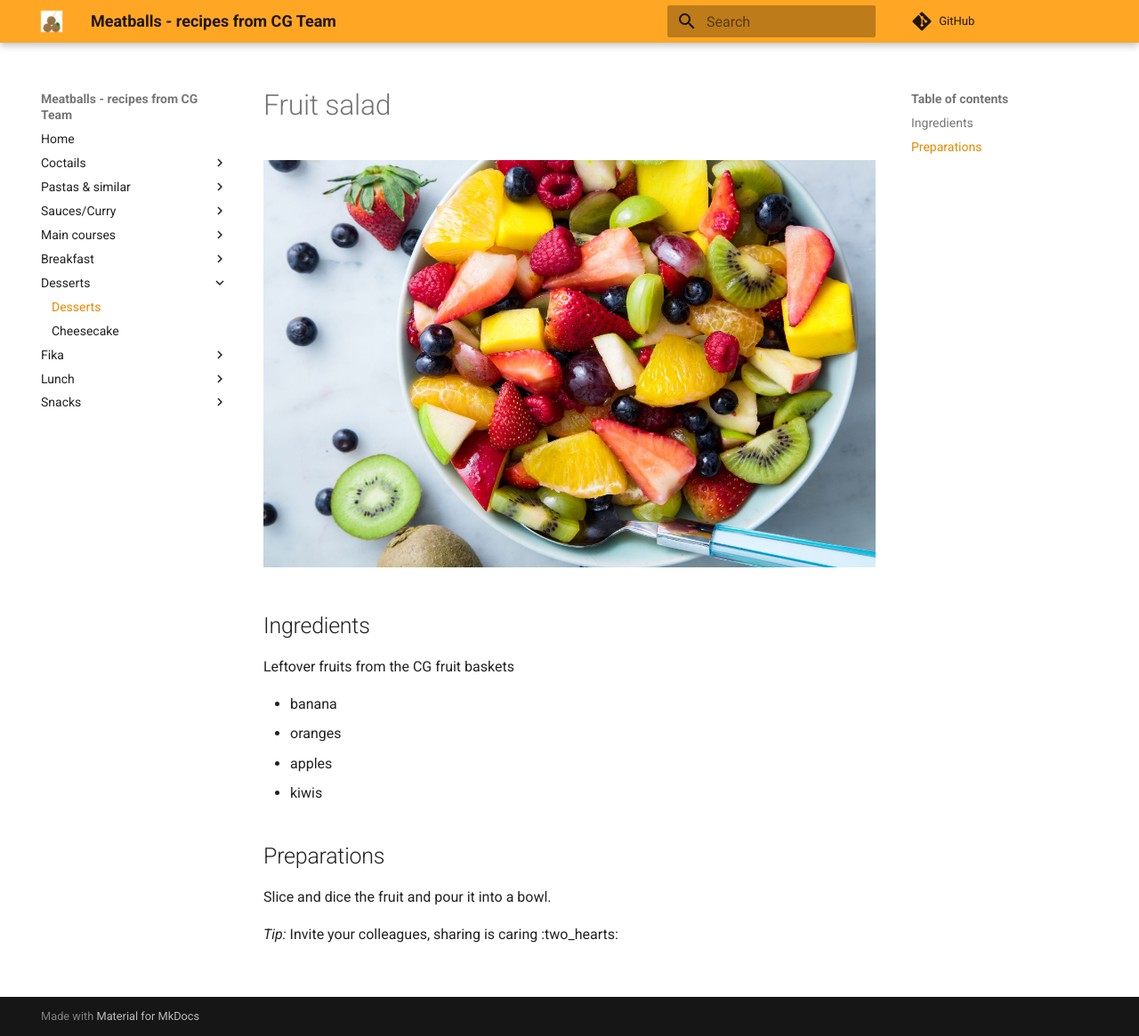
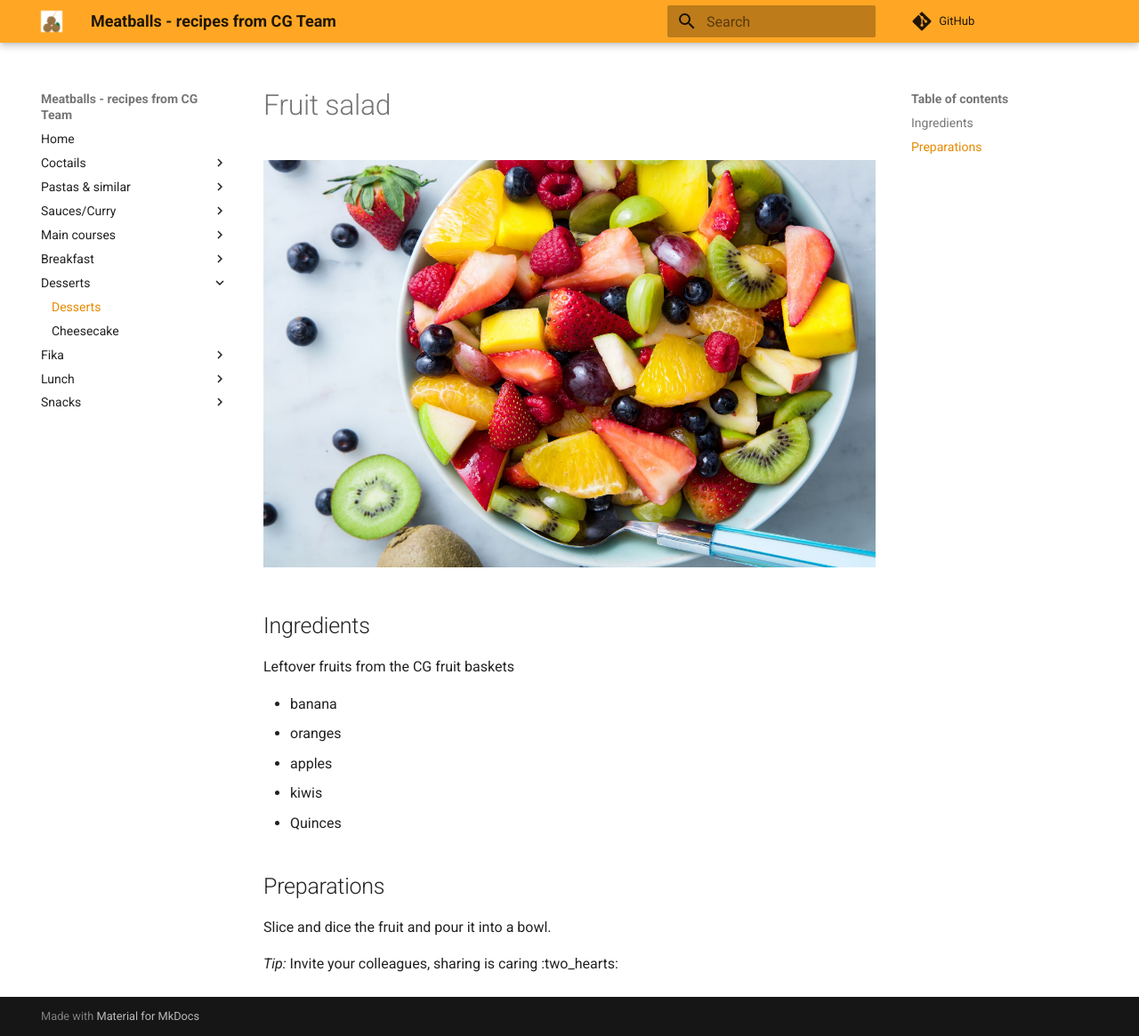
Before and after one commit to Clinical-Genomics/meatballs, an MkDocs documentation site: the page built from docs/Desserts/fruit_sallad.md, in a window 1280 px wide and 1165 px high. Shown: the whole window at 89% size. Built offline with MkDocs 1.6.1 and Material for MkDocs 9.7.7, drawn with Linux system fonts in a browser that asks for light colours; comment, search, counter and statistics services are not loaded.

Commit message:
test_stuff

```diff
--- a/docs/Desserts/fruit_sallad.md
+++ b/docs/Desserts/fruit_sallad.md
@@ -10,6 +10,7 @@ Leftover fruits from the CG fruit baskets
 - oranges
 - apples
 - kiwis
+- Quinces
 
 ## Preparations
 
```
